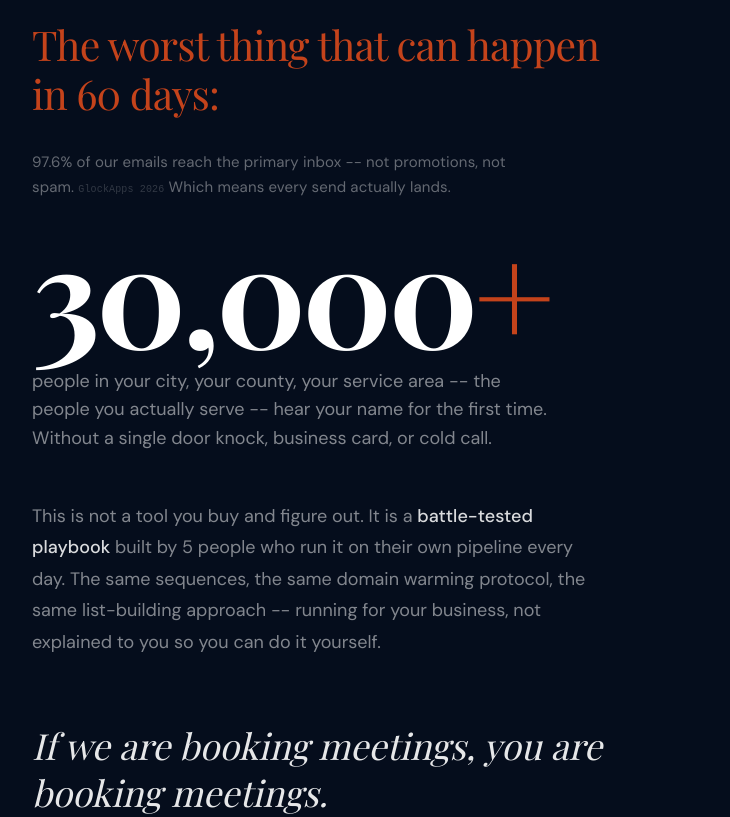
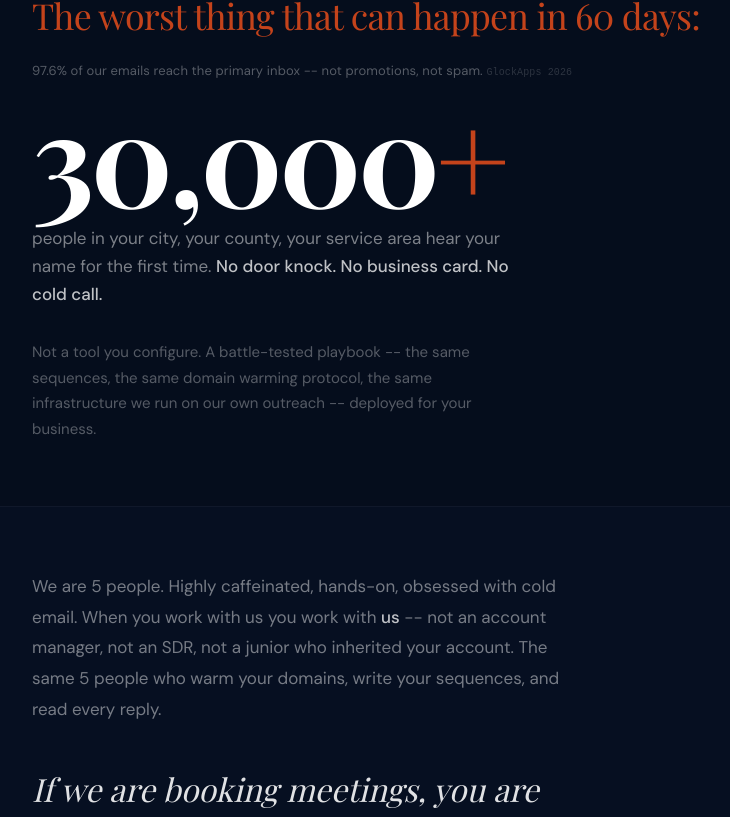
Before and after one commit to jaexochill2-code/scalesteady-engineers, a Next.js app: page / in a window 1280 px wide. Shown: the part 2822-3639 px from the top of the page, without its empty margins (64-794 px from the left). Built offline with nearby package versions, Linux system fonts and the light colour scheme.

Commit message:
arch: split results + 4th wall into two distinct sections, anchor earns its place in human context

```diff
--- a/src/app/page.tsx
+++ b/src/app/page.tsx
@@ -405,108 +405,111 @@ export default function Home() {
 
 
       {/* ── DEFINITIVE RESULTS ── */}
-      <section style={{ background: "#050D1C", padding: "clamp(64px, 7vw, 96px) 0" }}>
+      <section style={{ background: "#050D1C", padding: "clamp(48px, 5vw, 72px) 0" }}>
         <div className="mx-auto px-8 sm:px-12 lg:px-24" style={{ maxWidth: "1280px" }}>
 
-          {/* Pattern interrupt → 97.6% connector → hero number */}
           <p
             className="font-serif"
             style={{
-              fontSize: "clamp(26px, 3.2vw, 42px)",
+              fontSize: "clamp(22px, 2.8vw, 38px)",
               lineHeight: "1.2",
               letterSpacing: "-0.02em",
               color: "#C4431B",
               fontWeight: 400,
-              maxWidth: "600px",
             }}
           >
             The worst thing that can happen in 60&nbsp;days:
           </p>
 
-          {/* Credibility connector -- the mechanism that earns the number */}
           <p
             className="font-sans"
             style={{
-              fontSize: "clamp(13px, 1.3vw, 15px)",
-              lineHeight: "1.65",
-              color: "rgba(255,255,255,0.38)",
-              maxWidth: "480px",
-              marginTop: "clamp(20px, 2.5vw, 32px)",
+              fontSize: "13px",
+              lineHeight: "1.6",
+              color: "rgba(255,255,255,0.32)",
+              marginTop: "clamp(16px, 2vw, 24px)",
               letterSpacing: "0.01em",
             }}
           >
             97.6% of our emails reach the primary inbox -- not promotions, not spam.{" "}
-            <span style={{ fontSize: "10px", fontFamily: "monospace", color: "rgba(255,255,255,0.18)" }}>GlockApps 2026</span>
-            {" "}Which means every send actually lands.
+            <span style={{ fontFamily: "monospace", fontSize: "10px", color: "rgba(255,255,255,0.16)" }}>GlockApps 2026</span>
           </p>
 
           <p
             className="font-serif font-bold"
             style={{
-              fontSize: "clamp(72px, 11vw, 140px)",
+              fontSize: "clamp(64px, 10vw, 128px)",
               lineHeight: 0.85,
               color: "#FFFFFF",
               letterSpacing: "-0.03em",
-              marginTop: "clamp(20px, 2.5vw, 32px)",
+              marginTop: "clamp(12px, 1.5vw, 20px)",
             }}
           >
             30,000<span style={{ color: "#C4431B" }}>+</span>
           </p>
+
           <p
             className="font-sans"
             style={{
-              fontSize: "clamp(15px, 1.6vw, 18px)",
-              lineHeight: "1.6",
-              color: "rgba(255,255,255,0.5)",
-              maxWidth: "520px",
-              marginTop: "16px",
+              fontSize: "clamp(14px, 1.5vw, 17px)",
+              lineHeight: "1.65",
+              color: "rgba(255,255,255,0.48)",
+              maxWidth: "500px",
+              marginTop: "14px",
             }}
           >
-            people in your city, your county, your service area -- the people you actually serve -- hear your name for the first time. Without a single door knock, business card, or cold call.
+            people in your city, your county, your service area hear your name for the first time.{" "}
+            <strong style={{ color: "rgba(255,255,255,0.75)", fontWeight: 500 }}>No door knock. No business card. No cold call.</strong>
           </p>
 
-          {/* The intangibles -- what makes this different */}
           <p
             className="font-sans"
             style={{
-              fontSize: "clamp(15px, 1.6vw, 18px)",
-              lineHeight: "1.75",
-              color: "rgba(255,255,255,0.5)",
-              maxWidth: "560px",
-              marginTop: "clamp(32px, 4vw, 48px)",
+              fontSize: "clamp(13px, 1.3vw, 15px)",
+              lineHeight: "1.7",
+              color: "rgba(255,255,255,0.32)",
+              maxWidth: "480px",
+              marginTop: "clamp(20px, 2.5vw, 32px)",
             }}
           >
-            This is not a tool you buy and figure out. It is a{" "}
-            <strong style={{ color: "rgba(255,255,255,0.85)", fontWeight: 500 }}>battle-tested playbook</strong>{" "}
-            built by 5 people who run it on their own pipeline every day. The same sequences, the same domain warming protocol, the same list-building approach -- running for your business, not explained to you so you can do it yourself.
+            Not a tool you configure. A battle-tested playbook -- the same sequences, the same domain warming protocol, the same infrastructure we run on our own outreach -- deployed for your business.
           </p>
 
-          {/* Anchor line -- the entire point */}
+        </div>
+      </section>
+
+      {/* ── 4TH WALL ── */}
+      <section style={{ background: "#060F21", borderTop: "1px solid rgba(255,255,255,0.04)", padding: "clamp(48px, 5vw, 72px) 0" }}>
+        <div className="mx-auto px-8 sm:px-12 lg:px-24" style={{ maxWidth: "1280px" }}>
+
+          <p
+            className="font-sans"
+            style={{
+              fontSize: "clamp(14px, 1.5vw, 17px)",
+              lineHeight: "1.8",
+              color: "rgba(255,255,255,0.45)",
+              maxWidth: "560px",
+            }}
+          >
+            We are 5 people. Highly caffeinated, hands-on, obsessed with cold email. When you work with us you work with{" "}
+            <strong style={{ color: "rgba(255,255,255,0.75)", fontWeight: 500 }}>us</strong> -- not an account manager, not an SDR, not a junior who inherited your account. The same 5 people who warm your domains, write your sequences, and read every reply.
+          </p>
+
           <p
             className="font-serif italic"
             style={{
-              fontSize: "clamp(22px, 3vw, 36px)",
+              fontSize: "clamp(20px, 2.6vw, 32px)",
               lineHeight: "1.3",
-              color: "rgba(255,255,255,0.9)",
-              maxWidth: "640px",
-              marginTop: "clamp(40px, 5vw, 64px)",
+              color: "rgba(255,255,255,0.88)",
+              maxWidth: "600px",
+              marginTop: "clamp(28px, 3.5vw, 44px)",
             }}
           >
             If we are booking meetings, you are booking meetings.
           </p>
 
-          {/* 4th wall */}
-          <div style={{ marginTop: "clamp(32px, 4vw, 48px)", paddingTop: "24px", borderTop: "1px solid rgba(255,255,255,0.06)" }}>
-            <p className="font-sans" style={{ fontSize: "13px", lineHeight: "1.8", color: "rgba(255,255,255,0.22)", maxWidth: "520px" }}>
-              You will not be handed off to an SDR. You will not talk to an account manager. You talk to us -- the same 5 people who warm the domains, write the sequences, and read every reply.
-            </p>
-          </div>
-
         </div>
       </section>
-
-
-
 
       {/* ── TESTIMONIALS ── */}
       <section style={{ background: "#FFFFFF", padding: "clamp(96px, 11vw, 160px) 0" }}>
```
